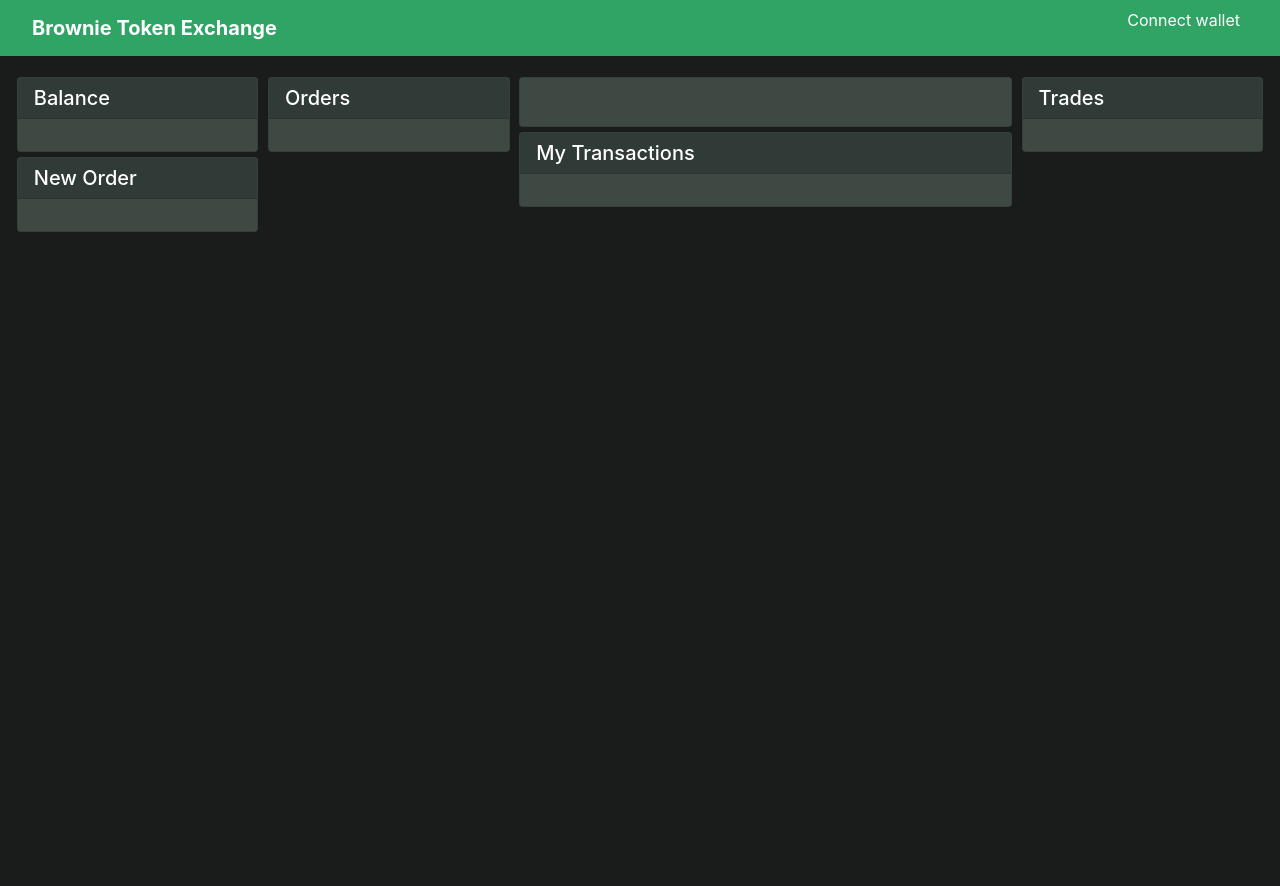
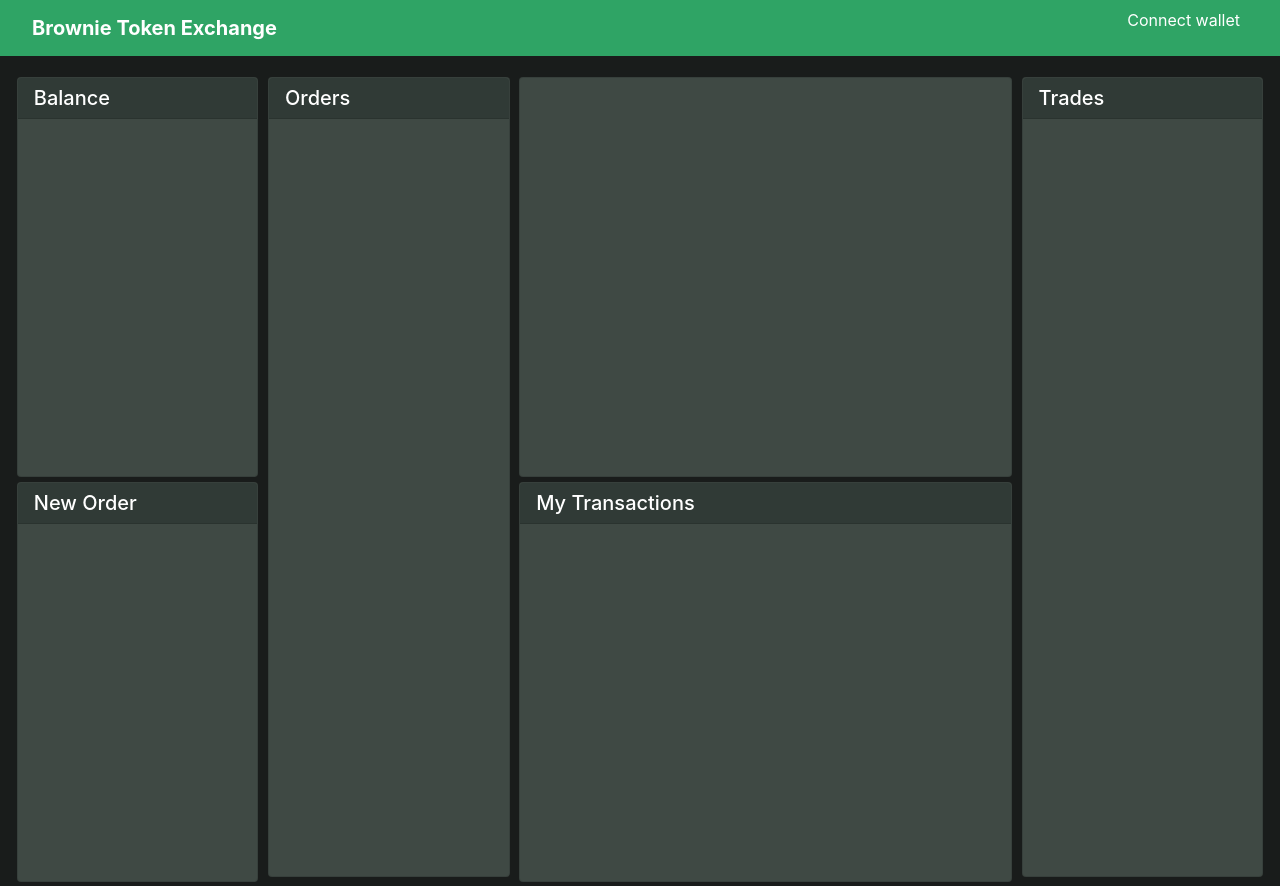
Before and after one commit to spandan114/Token-exchange, a React (Create React App) app in the folder client/: page / in a window 1280 px wide. Before the commit the page ends 800 px from the top, so only its background shows below. Built offline with nearby package versions, Linux system fonts and the light colour scheme.

Commit message:
UI setup

```diff
--- a/client/src/App.js
+++ b/client/src/App.js
@@ -7,32 +7,32 @@ function App() {
     <div className="exchange-container container-fluid mt-3">
       <div className="d-flex flex-row">
         <div className="card-sm">
-          <div className="card ">
+          <div className="card height-half">
             <h5 className="card-header">Balance</h5>
             <div className="card-body"></div>
           </div>
-          <div className="card ">
+          <div className="card height-half">
             <h5 className="card-header">New Order</h5>
             <div className="card-body"></div>
           </div>
         </div>
         <div className="card-sm">
-          <div className="card ">
+          <div className="card height-full">
             <h5 className="card-header">Orders</h5>
             <div className="card-body"></div>
           </div>
         </div>
         <div className="card-lg">
-          <div className="card p-2">
+          <div className="card p-2 height-half">
             <div className="card-body"></div>
           </div>
-          <div className="card">
+          <div className="card height-half">
             <h5 className="card-header">My Transactions</h5>
             <div className="card-body"></div>
           </div>
         </div>
         <div className="card-sm">
-          <div className="card ">
+          <div className="card height-full">
             <h5 className="card-header">Trades</h5>
             <div className="card-body"></div>
           </div>
--- a/client/src/index.css
+++ b/client/src/index.css
@@ -47,3 +47,10 @@ body {
 .nav-link:hover{
   color: #ffffff;
 }
+.height-full{
+  min-height: 100vh;
+  overflow: auto;
+}
+.height-half{
+  min-height: 50vh;
+}
```
